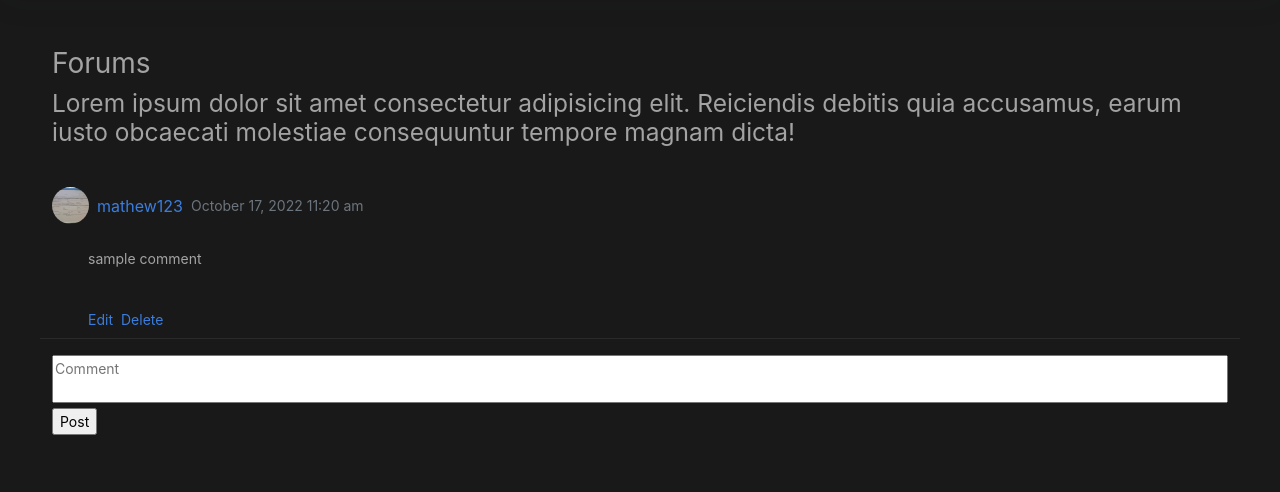
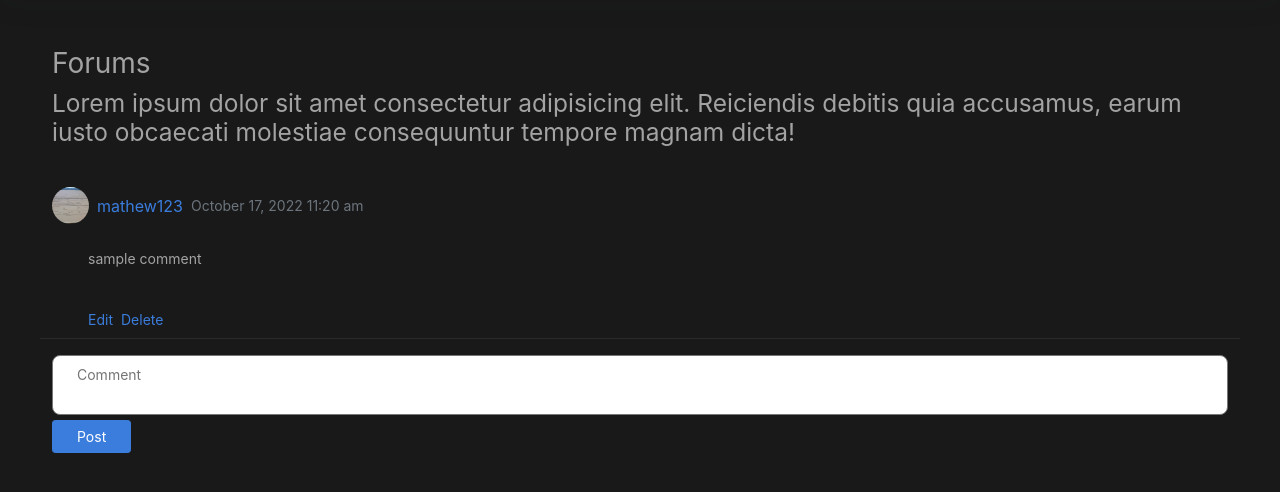
Before and after one commit to mathewdy/forum_system, a PHP site: page /home.php in a window 1280 px wide. Shown: the part 79-571 px from the top of the page. Run offline with PHP 8.4, Linux system fonts and the light colour scheme; a user stored in the database is signed in; data comes from the database, SQL or seed files in the repository.

Commit message:
Update home.php

```diff
--- a/users/home.php
+++ b/users/home.php
@@ -49,7 +49,7 @@ $user_id = $_SESSION['user_id'];
 			</ul>
 		</div>
 	</nav>
-    <main class="container" style="color:rgba(255,255,255,0.6);">
+    <main class="container mb-5" style="color:rgba(255,255,255,0.6);">
         <div class="container-fluid p-0 pt-5">
             <h1 style="color: rgba(255,255,255,0.6);">Forums</h1>
         </div>
@@ -90,10 +90,10 @@ $user_id = $_SESSION['user_id'];
     </div>
     <form action="" method="POST" class="row">
         <div class="col-12 col-sm-12">
-            <textarea name="comment" id="" class="w-100" placeholder="Comment" cols="50"  style="outline: none; resize: none;"></textarea>
+            <textarea name="comment" id="" class="w-100 py-2 px-4" placeholder="Comment" cols="50"  style="outline: none; resize: none; border-radius: 8px;"></textarea>
         </div>
         <div class="col-12 col-sm-12">
-            <input type="submit" name="add_comment" value="Post">
+            <input type="submit" name="add_comment" class="btn btn-primary px-4" value="Post">
         </div>
     </form>
     </main>
```
